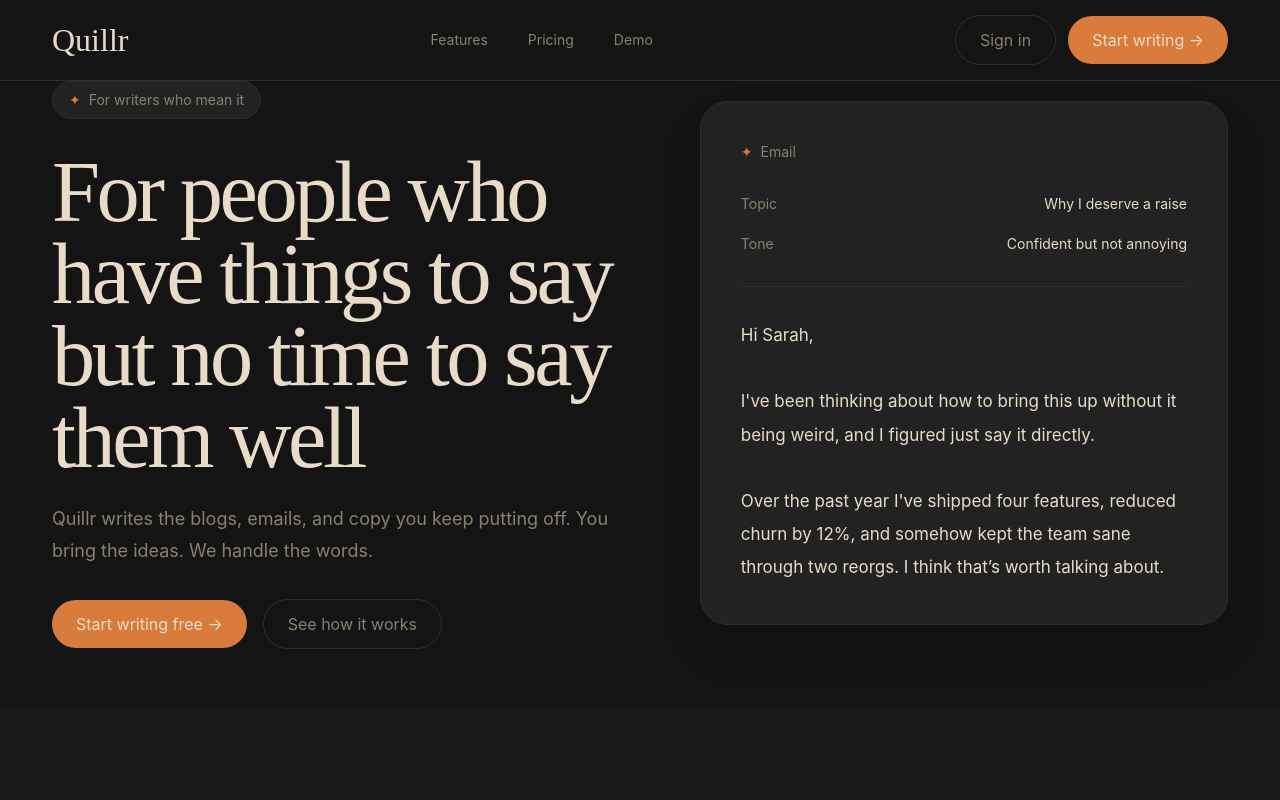
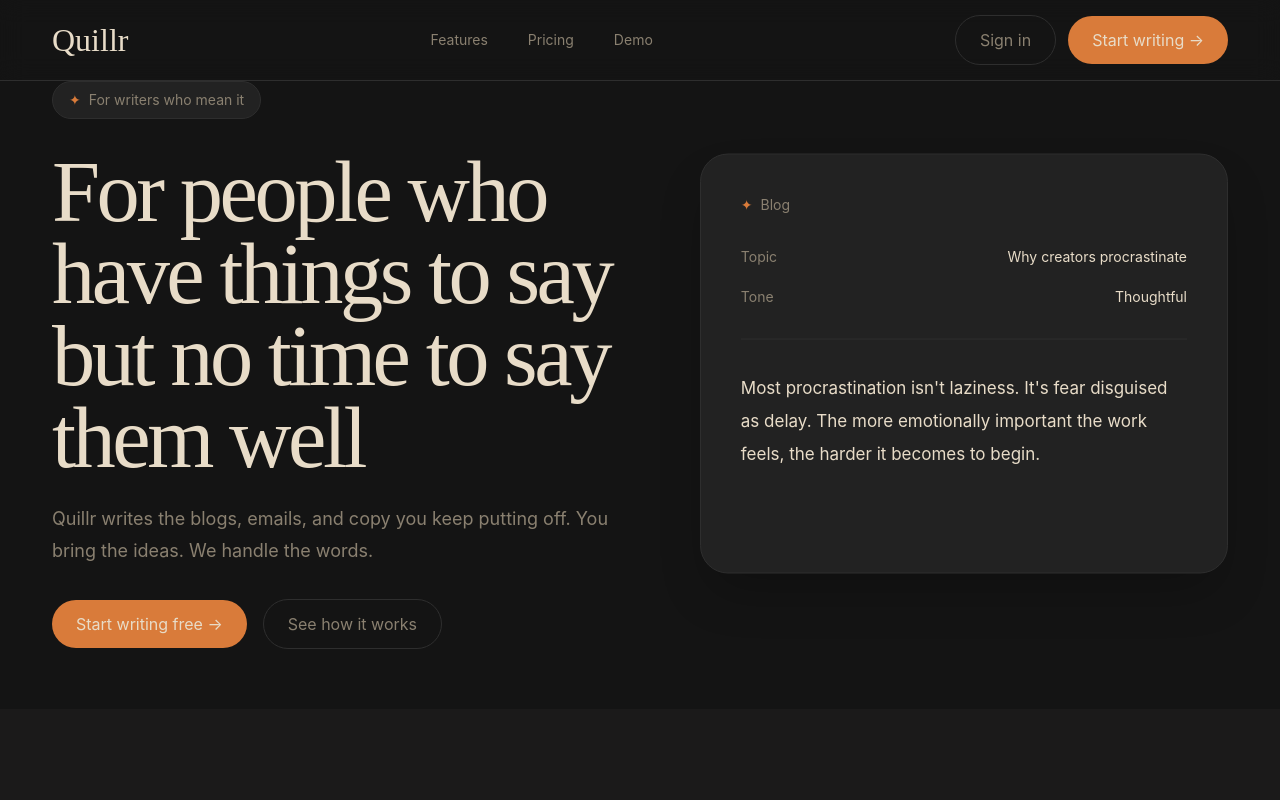
Before and after one commit to heyshivamjaiswal/writing--assistant, a React (Vite) app in the folder client/: page / in a window 1280 px wide. Shown: the top 800 px of the page. Built offline with nearby package versions, Linux system fonts and the light colour scheme; no server answers; what groq-sdk would draw is missing.

Commit message:
worked on ui polishing

```diff
--- a/client/src/components/landing/sections/Hero.tsx
+++ b/client/src/components/landing/sections/Hero.tsx
@@ -1,9 +1,9 @@
 import { motion } from 'framer-motion';
 
 import PrimaryButton from '../ui/Button';
-import Card from '../ui/Card';
 import GhostButton from '../ui/GhostButton';
 import SectionWrapper from '../ui/SectionWrapper';
+import FloatingPreview from '../ui/FloatingPreview';
 
 export default function Hero() {
   return (
@@ -44,68 +44,7 @@
         </motion.div>
 
         {/* RIGHT */}
-        <motion.div
-          initial={{ opacity: 0, y: 40 }}
-          animate={{
-            opacity: 1,
-            y: [0, -10, 0],
-          }}
-          transition={{
-            opacity: { duration: 1 },
-            y: {
-              duration: 6,
-              repeat: Infinity,
-              ease: 'easeInOut',
-            },
-          }}
-          className="relative"
-        >
-          <Card className="p-10 rounded-[28px] shadow-2xl">
-            <div className="space-y-8">
-              {/* Header */}
-              <div className="flex items-center gap-2 text-sm text-[#8A8070]">
-                <span className="text-[#D97B3A]">✦</span>
-
-                <span>Email</span>
-              </div>
-
-              {/* Meta */}
-              <div className="space-y-5">
-                <div className="grid grid-cols-[100px_1fr] items-center text-sm">
-                  <span className="text-[#8A8070]">Topic</span>
-
-                  <span className="text-[#E8DCC8] text-right">
-                    Why I deserve a raise
-                  </span>
-                </div>
-
-                <div className="grid grid-cols-[100px_1fr] items-center text-sm">
-                  <span className="text-[#8A8070]">Tone</span>
-
-                  <span className="text-[#E8DCC8] text-right">
-                    Confident but not annoying
-                  </span>
-                </div>
-              </div>
-
-              {/* Divider */}
-              <div className="border-t border-[#2E2E2E] pt-8">
-                <p className="text-[#E8DCC8] text-[17px] leading-[1.95]">
-                  Hi Sarah,
-                  <br />
-                  <br />
-                  I've been thinking about how to bring this up without it being
-                  weird, and I figured just say it directly.
-                  <br />
-                  <br />
-                  Over the past year I've shipped four features, reduced churn
-                  by 12%, and somehow kept the team sane through two reorgs. I
-                  think that’s worth talking about.
-                </p>
-              </div>
-            </div>
-          </Card>
-        </motion.div>
+        <FloatingPreview />
       </div>
     </SectionWrapper>
   );
--- a/client/src/components/landing/sections/HowItWorks.tsx
+++ b/client/src/components/landing/sections/HowItWorks.tsx
@@ -1,126 +1,76 @@
-// HowItWorks.tsx
+import { useState } from 'react';
+import Card from '../../../components/landing/ui/Card';
+import { motion } from 'framer-motion';
+import { useEffect } from 'react';
+import { previews } from '../../../data/mockData';
 
-import { motion } from 'framer-motion';
+export default function FloatingMotion() {
+  const [currentIndex, setCurrentIndex] = useState(0);
+  const currentPreview = previews[currentIndex];
 
-import Card from '../ui/Card';
-import SectionHeading from '../ui/SectionHeading';
-import SectionWrapper from '../ui/SectionWrapper';
+  useEffect(() => {
+    const interval = setInterval(() => {
+      setCurrentIndex((prev) => (prev === previews.length - 1 ? 0 : prev + 1));
+    }, 4000);
 
-const steps = [
-  {
-    number: '01',
-    title: 'Describe what you need',
-    description:
-      'Start with a rough idea, messy thought, or simple prompt. Quillr handles the structure.',
+    return () => clearInterval(interval);
+  }, []);
+
+  return (
+    <div>
+      <motion.div
+        initial={{ opacity: 0, y: 40 }}
+        animate={{
+          opacity: 1,
+          y: [0, -10, 0],
+        }}
+        transition={{
+          opacity: { duration: 1 },
+          y: {
+            duration: 6,
+            repeat: Infinity,
+            ease: 'easeInOut',
           },
+        }}
+        className="relative"
+      >
+        <Card className="p-10 rounded-[28px] shadow-2xl">
+          <div className="space-y-8">
+            {/* Header */}
+            <div className="flex items-center gap-2 text-sm text-[#8A8070]">
+              <span className="text-[#D97B3A]">✦</span>
 
-  {
-    number: '02',
-    title: 'Choose your tone & format',
-    description:
-      'Blogs, emails, ad copy, or social posts — tailor the writing to match your voice.',
-  },
-
-  {
-    number: '03',
-    title: 'Generate polished writing',
-    description:
-      'Get clean, readable content instantly. Edit, refine, and ship without the blank page struggle.',
-  },
-];
-
-export default function HowItWorks() {
-  return (
-    <SectionWrapper className="py-32 bg-[#141414]">
-      <div className="space-y-20">
-        {/* Heading */}
-        <div className="max-w-3xl">
-          <p className="text-sm text-[#D97B3A] mb-5">How it works</p>
-
-          <SectionHeading className="leading-[1.1]">
-            Writing with Quillr feels
-            <br />
-            surprisingly simple.
-          </SectionHeading>
+              <span>{currentPreview.type}</span>
             </div>
 
-        {/* Steps */}
-        <div className="relative grid lg:grid-cols-3 gap-8">
-          {/* Connecting line */}
-          <div
-            className="
-              hidden
-              lg:block
-              absolute
-              top-8
-              left-0
-              right-0
-              h-px
-              bg-[#2A2A2A]
-            "
-          />
+            {/* Meta */}
+            <div className="space-y-5">
+              <div className="grid grid-cols-[100px_1fr] items-center text-sm">
+                <span className="text-[#8A8070]">Topic</span>
 
-          {steps.map((step, index) => (
-            <motion.div
-              key={step.number}
-              initial={{ opacity: 0, y: 30 }}
-              whileInView={{ opacity: 1, y: 0 }}
-              transition={{
-                duration: 0.7,
-                delay: index * 0.15,
-              }}
-              viewport={{ once: true }}
-              className="relative"
-            >
-              {/* Number Dot */}
-              <div
-                className="
-                  hidden
-                  lg:flex
-                  absolute
-                  -top-3
-                  left-8
-                  w-6
-                  h-6
-                  rounded-full
-                  bg-[#D97B3A]
-                  z-10
-                "
-              />
-
-              <Card
-                className="
-                  h-full
-                  p-8
-                  bg-[#1A1A1A]
-                  rounded-[30px]
-                  hover:border-[#D97B3A]/40
-                  transition-all
-                  duration-500
-                "
-              >
-                <div className="space-y-8">
-                  {/* Number */}
-                  <div className="text-[#D97B3A] text-sm tracking-[0.2em]">
-                    {step.number}
+                <span className="text-[#E8DCC8] text-right">
+                  {currentPreview.title}
+                </span>
               </div>
 
-                  {/* Text */}
-                  <div className="space-y-4">
-                    <h3 className="font-['Fraunces'] text-3xl leading-tight text-[#E8DCC8]">
-                      {step.title}
-                    </h3>
+              <div className="grid grid-cols-[100px_1fr] items-center text-sm">
+                <span className="text-[#8A8070]">Tone</span>
 
-                    <p className="text-[#8A8070] text-[17px] leading-8">
-                      {step.description}
+                <span className="text-[#E8DCC8] text-right">
+                  {currentPreview.tone}
+                </span>
+              </div>
+            </div>
+
+            {/* Divider */}
+            <div className="border-t border-[#2E2E2E] pt-8">
+              <p className="text-[#E8DCC8] text-[17px] leading-[1.95]">
+                {currentPreview.content}
               </p>
             </div>
           </div>
         </Card>
       </motion.div>
-          ))}
     </div>
-      </div>
-    </SectionWrapper>
   );
 }
--- a/client/src/components/landing/ui/FloatingPreview.tsx
+++ b/client/src/components/landing/ui/FloatingPreview.tsx
@@ -1,16 +1,23 @@
-// FloatingPreview.tsx
+import { useState } from 'react';
+import Card from '../../../components/landing/ui/Card';
+import { AnimatePresence, motion } from 'framer-motion';
+import { useEffect } from 'react';
+import { previews } from '../../../data/mockData';
 
-import { motion } from 'framer-motion';
+export default function FloatingPreview() {
+  const [currentIndex, setCurrentIndex] = useState(0);
+  const currentPreview = previews[currentIndex];
 
-type Props = {
-  type: string;
-  title: string;
-  tone: string;
-  content: string;
-};
+  useEffect(() => {
+    const interval = setInterval(() => {
+      setCurrentIndex((prev) => (prev === previews.length - 1 ? 0 : prev + 1));
+    }, 4000);
 
-export default function FloatingPreview({ type, title, tone, content }: Props) {
+    return () => clearInterval(interval);
+  }, []);
+
   return (
+    <div>
       <motion.div
         initial={{ opacity: 0, y: 40 }}
         animate={{
@@ -18,7 +25,7 @@
           y: [0, -10, 0],
         }}
         transition={{
-        opacity: { duration: 0.8 },
+          opacity: { duration: 1 },
           y: {
             duration: 6,
             repeat: Infinity,
@@ -27,92 +34,52 @@
         }}
         className="relative"
       >
-      {/* Glow */}
-      <div
-        className="
-          absolute
-          inset-0
-          bg-[#D97B3A]/10
-          blur-3xl
-          scale-90
-          rounded-full
-        "
-      />
-
-      {/* Card */}
-      <div
-        className="
-          relative
-          overflow-hidden
-          rounded-[32px]
-          border
-          border-[#2E2E2E]
-          bg-[#1B1B1B]/95
-          backdrop-blur-xl
-          p-10
-          shadow-[0_30px_80px_rgba(0,0,0,0.55)]
-        "
+        <Card className="p-10 rounded-[28px] shadow-2xl min-h-[420px]">
+          <AnimatePresence mode="wait">
+            <motion.div
+              key={currentIndex}
+              initial={{ opacity: 0, y: 12 }}
+              animate={{ opacity: 1, y: 0 }}
+              exit={{ opacity: 0, y: -12 }}
+              transition={{ duration: 0.35 }}
+              className="space-y-8"
             >
-        {/* Top Glow Line */}
-        <div className="absolute top-0 left-0 w-full h-px bg-gradient-to-r from-transparent via-[#D97B3A]/50 to-transparent" />
-
-        <div className="space-y-8">
               {/* Header */}
               <div className="flex items-center gap-2 text-sm text-[#8A8070]">
                 <span className="text-[#D97B3A]">✦</span>
 
-            <span>{type}</span>
+                <span>{currentPreview.type}</span>
               </div>
 
               {/* Meta */}
               <div className="space-y-5">
-            <div className="grid grid-cols-[90px_1fr] items-center text-sm">
+                <div className="grid grid-cols-[100px_1fr] items-center text-sm">
                   <span className="text-[#8A8070]">Topic</span>
 
-              <span className="text-[#E8DCC8] text-right">{title}</span>
+                  <span className="text-[#E8DCC8] text-right">
+                    {currentPreview.title}
+                  </span>
                 </div>
 
-            <div className="grid grid-cols-[90px_1fr] items-center text-sm">
+                <div className="grid grid-cols-[100px_1fr] items-center text-sm">
                   <span className="text-[#8A8070]">Tone</span>
 
-              <span className="text-[#E8DCC8] text-right">{tone}</span>
+                  <span className="text-[#E8DCC8] text-right">
+                    {currentPreview.tone}
+                  </span>
                 </div>
               </div>
 
               {/* Divider */}
-          <div className="border-t border-[#2A2A2A] pt-8">
-            <p className="text-[#E8DCC8] text-[18px] leading-[2]">
-              {content}
-
-              {/* Cursor */}
-              <motion.span
-                animate={{
-                  opacity: [0, 1, 0],
-                }}
-                transition={{
-                  duration: 1,
-                  repeat: Infinity,
-                }}
-                className="ml-1 inline-block text-[#D97B3A]"
-              >
-                |
-              </motion.span>
+              <div className="border-t border-[#2E2E2E] pt-8">
+                <p className="whitespace-pre-line text-[#E8DCC8] text-[17px] leading-[1.95]">
+                  {currentPreview.content}
                 </p>
               </div>
+            </motion.div>
+          </AnimatePresence>
+        </Card>
+      </motion.div>
     </div>
-
-        {/* Noise Overlay */}
-        <div
-          className="
-            pointer-events-none
-            absolute
-            inset-0
-            opacity-[0.03]
-            mix-blend-soft-light
-            bg-[url('https://grainy-gradients.vercel.app/noise.svg')]
-          "
-        />
-      </div>
-    </motion.div>
   );
 }
--- a/client/src/data/mockData.ts
+++ b/client/src/data/mockData.ts
@@ -44,3 +44,34 @@
     createdAt: 'Apr 17',
   },
 ];
+
+export const previews = [
+  {
+    type: 'Email',
+    title: 'Why I deserve a raise',
+    tone: 'Confident',
+    content: "Hi Sarah, I've been thinking about how to bring this up...",
+  },
+  {
+    type: 'Blog',
+    title: 'Why creators procrastinate',
+    tone: 'Thoughtful',
+    content:
+      "Most procrastination isn't laziness. It's fear disguised as delay. The more emotionally important the work feels, the harder it becomes to begin.",
+  },
+
+  {
+    type: 'Social',
+    title: 'Hot take:',
+    tone: 'Witty',
+    content:
+      "Most people don't hate writing.\n\nThey hate the pressure of starting before the idea feels perfect.",
+  },
+
+  {
+    type: 'Ad Copy',
+    title: 'Write faster',
+    tone: 'Bold',
+    content: 'Generate launch copy, emails, and posts in seconds.',
+  },
+];
```
Also changed, not shown: client/src/app/auth/authLayout/AnimateTransitons.tsx (added), client/src/app/auth/authLayout/AutoSwitch.tsx (added), client/src/app/auth/authLayout/DynamicFormat.tsx (added), client/src/app/auth/authLayout/Typewrited.tsx (added), client/src/app/auth/authPage/AuthenticationPage.tsx (added). Lines whose indentation alone changed are shown as unchanged.
